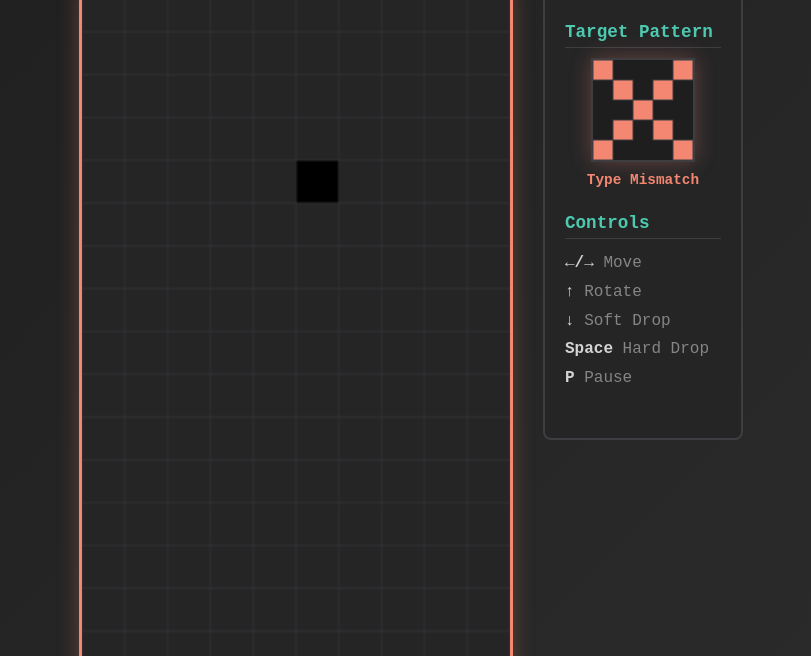
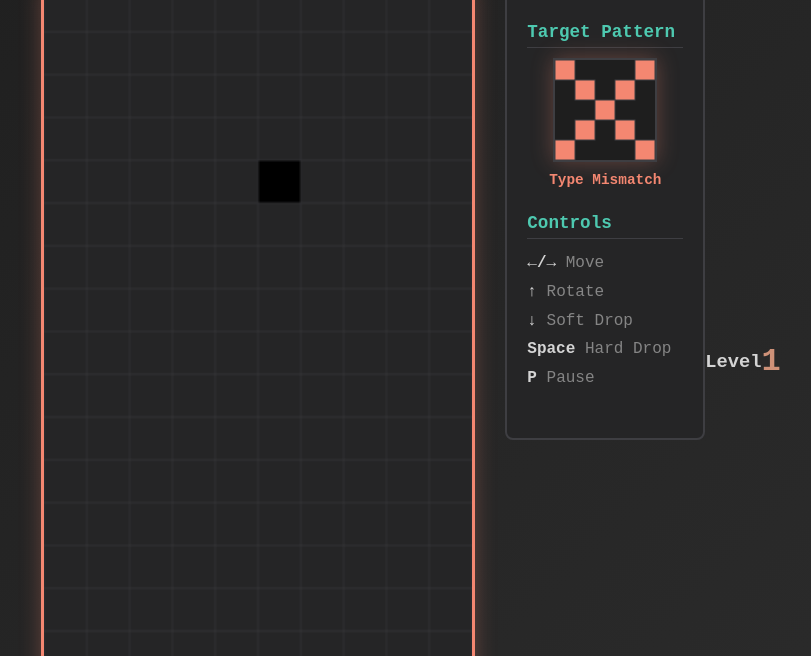
Before and after one commit to Rula-Sulieman/my-git-course, a plain HTML site: page src/index.html in a window 1280 px wide. Shown: the part 144-800 px from the top of the page, without its empty margins (229-1040 px from the left). Drawn offline with Linux system fonts and the light colour scheme.

Commit message:
Add element to display current level

```diff
--- a/src/index.html
+++ b/src/index.html
@@ -55,3 +55,5 @@
     <script src="index.js"></script>
   </body>
 </html>
+
+<h3>Level</h3><div class='score' id='level'>1</div>
```
